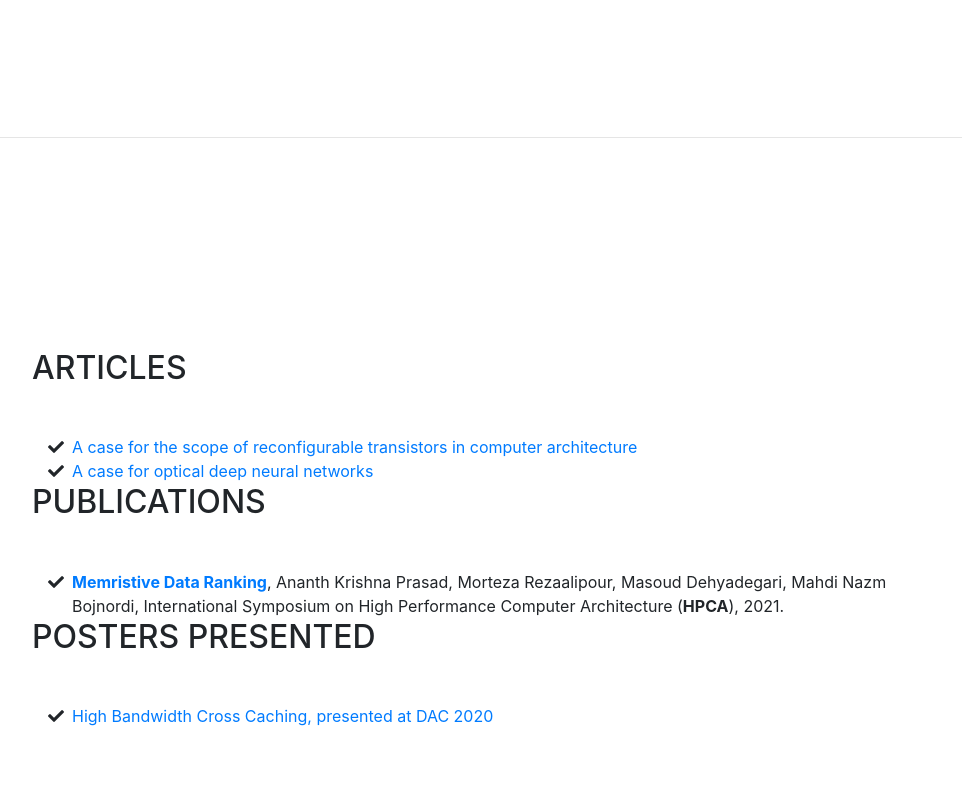
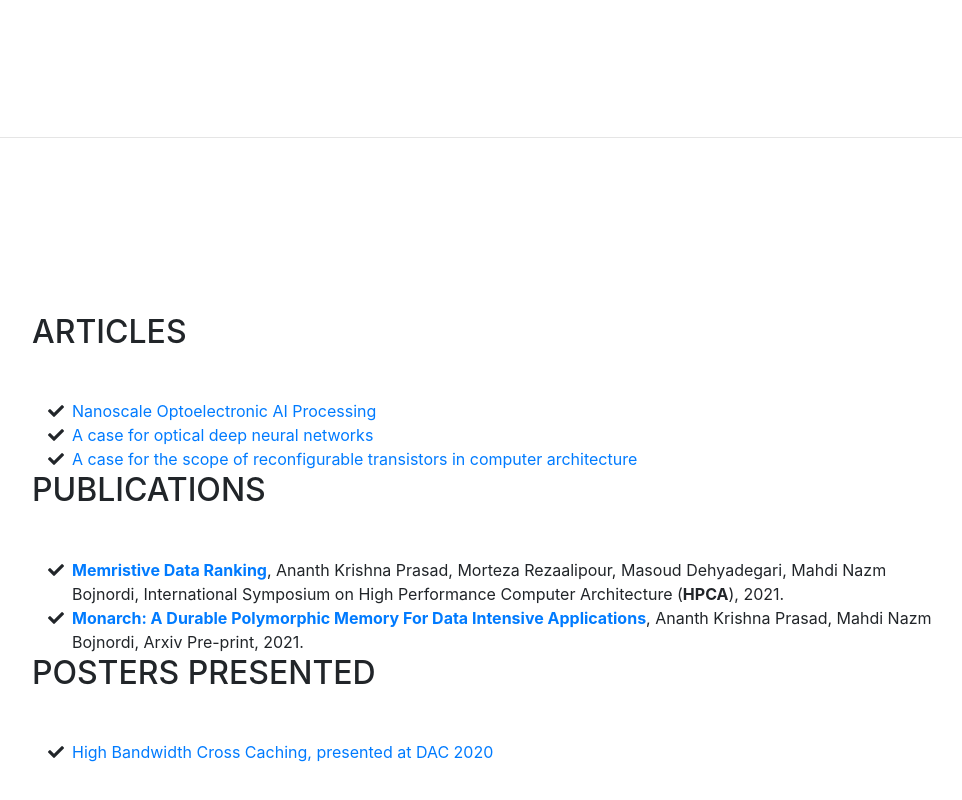
Before and after one commit to ananthkp/ananthkp.github.io, a website with bundled scripts: page index.html in a window 1280 px wide. Shown: the part 6470-7270 px from the top of the page, without its empty margins (288-1250 px from the left). Built offline with nearby package versions, Linux system fonts and the light colour scheme; a web font is replaced by a local one.

Commit message:
Updated Webpage with News etc etc

```diff
--- a/index.html
+++ b/index.html
@@ -317,16 +317,22 @@
           <ul class="fa-ul mb-0">
             <li>
               <i class="fa-li fa fa-check"></i>
-              <a href="https://www.sigarch.org/a-case-for-the-scope-of-reconfigurable-transistors-in-computer-architecture/">A case for the scope of reconfigurable transistors in computer architecture</a></li>
+              <a href="https://www.sigarch.org/nanoscale-optoelectronic-ai-processing/">Nanoscale Optoelectronic AI Processing</a></li>
             <li>
               <i class="fa-li fa fa-check"></i>
               <a href="https://www.sigarch.org/a-case-for-optical-deep-neural-networks/">A case for optical deep neural networks</a></li>
+            <li>
+              <i class="fa-li fa fa-check"></i>
+              <a href="https://www.sigarch.org/a-case-for-the-scope-of-reconfigurable-transistors-in-computer-architecture/">A case for the scope of reconfigurable transistors in computer architecture</a></li>
           </ul>
           <h2 class="mb-5">Publications</h2>
           <ul class="fa-ul mb-0">
             <li>
               <i class="fa-li fa fa-check"></i>
               <a href="https://ananthkp.github.io/files/HPCA21.pdf"><b>Memristive Data Ranking</b></a>, Ananth Krishna Prasad, Morteza Rezaalipour, Masoud Dehyadegari, Mahdi Nazm Bojnordi, International Symposium on High Performance Computer Architecture (<b>HPCA</b>), 2021.</li>
+              <li>
+                <i class="fa-li fa fa-check"></i>
+                <a href="https://arxiv.org/abs/2108.08497"><b>Monarch: A Durable Polymorphic Memory For Data Intensive Applications</b></a>, Ananth Krishna Prasad, Mahdi Nazm Bojnordi, Arxiv Pre-print, 2021.</li>
           </ul>
          <h2 class="mb-5">Posters Presented</h2>
          <ul class="fa-ul mb-0">
```
